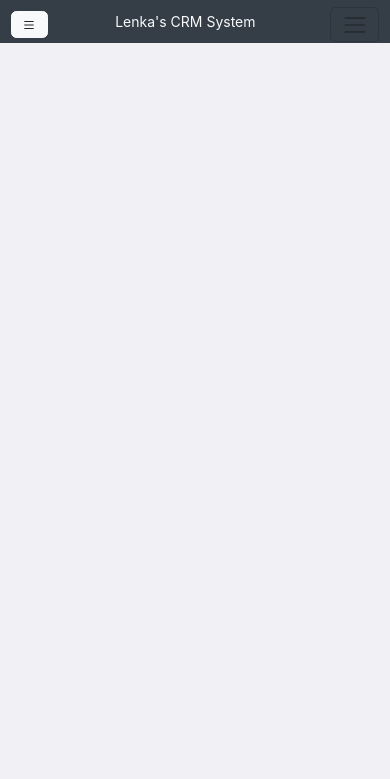
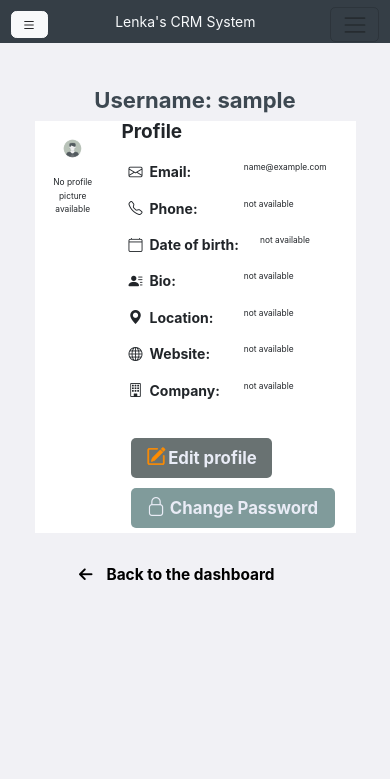
Before and after one commit to lenkamac/CrmSystem, a Django app: page /dashboard/account/ in a window 390 px wide. Shown: the top 779 px of the page. Run offline with Django 5.2, Linux system fonts and the light colour scheme; the visitor is signed in with stand-in values (Sample User, id 1); some libraries are stand-ins or nearby versions.

Commit message:
responsive account for small device

```diff
--- a/userprofile/static/userprofile/account.css
+++ b/userprofile/static/userprofile/account.css
@@ -1,6 +1,6 @@
-.container {
-   padding-top: 50px;
-    margin-left: 280px;
+#account-container {
+    width: 100%;
+    height: 100vh;
 }
 
 
@@ -22,99 +22,41 @@
 .btn-register:hover {
     background-color: #517e7e;
 }
-@media (max-width: 767px) {
-    .btn-register {
-        width: 100px;
-        font-size: 14px;
-    }
-}
 
 .span-term {
     font-size: 16px;
     padding-left: 12px;
 }
-@media (max-width: 767px) {
-    .span-term {
-        font-size: 12px;
-    }
-}
-@media (min-width: 768px) and (max-width: 1399px) {
-    .span-term {
-        font-size: 14px;
-    }
-}
-@media (min-width: 1400px) {
-    .span-term {
-        font-size: 16px;
-    }
-}
-@media (min-width: 1950px) and (max-width: 2598px) {
-    .span-term {
-        font-size: 20px;
-        padding-left: 14px;
-    }
-}
-@media (min-width: 2599px) {
-    .span-term {
-        font-size: 24px;
-        padding-left: 18px;
-    }
-}
+
 
 #id_accept_terms {
     margin-left: 140px;
 }
-@media (max-width: 767px) {
-    #id_accept_terms {
-        margin-left: 0;
-        padding-left: 0;
-    }
-}
-@media (min-width: 768px) and (max-width: 1399px) {
-    #id_accept_terms {
-        margin-left: 95px;
-    }
-}
-@media (min-width: 1400px) {
-    #id_accept_terms {
-        margin-left: 155px;
-    }
-}
-@media (min-width: 1950px) and (max-width: 2598px) {
-    #id_accept_terms {
-        margin-left: 210px;
-    }
-}
-@media (min-width: 2599px) {
-   #id_accept_terms {
-        margin-left: 320px;
-    }
-}
-
 
 .btn-account-edit {
     width: auto;
     background-color: #697272;
     color: #e9ecf6;
     font-weight: bold;
-    font-size: 18px;
+    font-size: 1rem;
     border: none;
+    border-radius: 5px;
     height: 40px;
-    border-radius: 5px;
+    text-align: center;
 }
-.btn-account-edit i {
-    padding: 0 4px;
-    margin-left: 5px;
 
-}
 .btn-account-edit a {
     font-weight: bold;
     color: #e9ecf6;
-    font-size: 18px;
-    text-align: start;
-    padding: 2px;
+    font-size: 1.2rem;
+    text-align: center;
+    padding-bottom: 3px;
     margin-bottom: 4px;
     text-decoration: none;
+}
+.bi-pencil-square {
+    color: darkorange;
+    font-size: 1rem;
 }
 
 .btn-account-password {
@@ -122,21 +64,52 @@
     background-color: #809b9b;
     color: #e9ecf6;
     font-weight: bold;
-    font-size: 18px;
+    font-size: 1.2rem;
     border: none;
     height: 40px;
     border-radius: 5px;
 }
-.btn-account-password i {
-    padding: 0 4px;
-    margin-left: 5px;
-}
 .btn-account-password a {
     font-weight: bold;
     color: #e9ecf6;
-    font-size: 18px;
+    font-size: 1.2rem;
     text-align: start;
     padding: 2px;
     margin-bottom: 4px;
     text-decoration: none;
 }
+
+@media (max-width: 575.98px) {
+    #account-container {
+        font-size: 0.6rem;
+        margin: auto;
+        width: 100%;
+        padding: 25px;
+    }
+    .btn-account-edit {
+        width: auto;
+        font-size: 0.8rem;
+        margin: 5px 10px;
+        align-items: center;
+        justify-content: center;
+        white-space: nowrap;
+        padding: 0 15px;
+    }
+    .btn-account-password {
+        width: auto;
+        font-size: 0.7rem;
+        margin: 5px 10px;
+        align-items: center;
+        justify-content: center;
+        white-space: nowrap;
+        padding: 0 15px;
+    }
+}
+@media (max-width: 768px) {
+    #account-container {
+        font-size: 0.6rem;
+        margin: auto;
+        width: 100%;
+        padding: 25px;
+    }
+}
--- a/userprofile/templates/userprofile/account.html
+++ b/userprofile/templates/userprofile/account.html
@@ -9,7 +9,7 @@
 
     {% include 'core/partials/offcanvas_menu.html' %}
 
-    <div class="container w-100 mt-4">
+    <div class="container mx-auto pt-3" id="account-container">
 
         <div class="row mx-lg-2">
             <div class="col-lg-12">
@@ -30,23 +30,23 @@
             </div>
         </div>
 
-        <div class="row mt-lg-4">
-            <div class="col-lg-12">
+        <div class="row mt-4">
+            <div class="col-12">
                 <div class="text-center">
-                    <h2>Username: <span class="username pt-lg-3">{{ request.user.username }}</span></h2>
+                    <h2 class="fw-bolder">Username: <span class="username pt-lg-3">{{ request.user.username }}</span></h2>
                 </div>
             </div>
         </div>
 
-        <div class="row mt-lg-4 mx-5 bg-white justify-content-center">
+        <div class="row py-sm-3 mt-lg-4 bg-white justify-content-center">
             <div class="col">
                 <div class="row my-lg-3 py-lg-2">
-                    <div class="col-lg-12">
+                    <div class="col-12">
                         <div class="text-center">
                             {% if user_profile.profile_pic %}
-                                <img src="{{ user_profile.profile_pic.url }}" alt="Profile picture" width="100px">
+                                <img src="{{ user_profile.profile_pic.url }}" alt="Profile picture">
                             {% else %}
-                                <img src="{% static 'images/profile.png' %}" alt="Profile picture" width="450px">
+                                <img src="{% static 'images/profile.png' %}" alt="Profile picture">
                                 <p>No profile picture available</p>
                             {% endif %}
                         </div>
@@ -57,19 +57,15 @@
                 <div class="row my-lg-3">
                     <div class="col-lg-12 mt-lg-4">
                         <div class="text-start">
-                            <h4>Profile</h4>
+                            <h4 class="fw-bold">Profile</h4>
                         </div>
                     </div>
                 </div>
-
-
-
-                <div class="row my-lg-2 py-lg-1">
-                    <div class="col-lg-5 pt-4">
-                        <i class="bi bi-envelope"></i>
-                        <span>Email:</span>
+                <div class="row my-2 py-1">
+                    <div class="col col-lg-5 fs-6 fw-bolder text-nowrap">
+                        <i class="bi bi-envelope px-2"></i>Email:
                     </div>
-                    <div class="col-lg-7 pt-4">
+                    <div class="col col-lg-7">
                         {% if user.email %}
                             {{ user.email }}
                         {% else %}
@@ -78,12 +74,11 @@
                     </div>
                 </div>
 
-                <div class="row my-lg-2 py-lg-1">
-                    <div class="col-lg-5">
-                        <i class="bi bi-telephone"></i>
-                        <span>Phone:</span>
+                <div class="row my-2 py-1">
+                    <div class="col col-lg-5 fs-6 fw-bolder text-nowrap">
+                        <i class="bi bi-telephone px-2"></i>Phone:
                     </div>
-                    <div class="col-lg-7">
+                    <div class="col col-lg-7">
                         {% if user_profile.phone_number %}
                             {{ user_profile.phone_number }}
                         {% else %}
@@ -92,12 +87,11 @@
                     </div>
                 </div>
 
-                <div class="row my-lg-2 py-lg-1">
-                    <div class="col-lg-5">
-                        <i class="bi bi-calendar4"></i>
-                        <span>Date of birth:</span>
+                <div class="row my-2 py-1">
+                    <div class="col col-lg-5 fs-6 fw-bolder text-nowrap">
+                        <i class="bi bi-calendar4 px-2"></i>Date of birth:
                     </div>
-                    <div class="col-lg-7">
+                    <div class="col col-lg-7">
                         {% if user_profile.date_of_birth %}
                             {{ user_profile.date_of_birth }}
                         {% else %}
@@ -106,12 +100,11 @@
                     </div>
                 </div>
 
-                <div class="row my-lg-2 py-lg-1">
-                    <div class="col-lg-5">
-                        <img src="{% static 'images/portfolio.png' %}" alt="Bio" width="20px">
-                        <span>Bio:</span>
+                <div class="row my-2 py-1">
+                    <div class="col col-lg-5 fs-6 fw-bolder text-nowrap">
+                        <i class="bi bi-person-lines-fill px-2"></i>Bio:
                     </div>
-                    <div class="col-lg-7">
+                    <div class="col col-lg-7">
                         {% if user_profile.bio %}
                             {{ user_profile.bio }}
                         {% else %}
@@ -120,12 +113,11 @@
                     </div>
                 </div>
 
-                <div class="row my-lg-2 py-lg-1">
-                    <div class="col-lg-5">
-                        <i class="bi bi-geo-alt-fill"></i>
-                        <span>Location:</span>
+                <div class="row my-2 py-1">
+                    <div class="col col-lg-5 fs-6 fw-bolder text-nowrap">
+                        <i class="bi bi-geo-alt-fill px-2"></i>Location:
                     </div>
-                    <div class="col-lg-7">
+                    <div class="col col-lg-7">
                         {% if user_profile.location %}
                             {{ user_profile.location }}
                         {% else %}
@@ -134,12 +126,11 @@
                     </div>
                 </div>
 
-                <div class="row my-lg-2 py-lg-1">
-                    <div class="col-lg-5">
-                        <i class="bi bi-globe"></i>
-                        <span>Website:</span>
+                <div class="row my-2 py-1">
+                    <div class="col col-lg-5 fs-6 fw-bolder text-nowrap">
+                        <i class="bi bi-globe px-2"></i>Website:
                     </div>
-                    <div class="col-lg-7">
+                    <div class="col col-lg-7">
                         {% if user_profile.website %}
                             {{ user_profile.website }}
                         {% else %}
@@ -148,12 +139,11 @@
                     </div>
                 </div>
 
-                <div class="row my-lg-2 py-lg-1">
-                    <div class="col-lg-5">
-                        <i class="bi bi-building"></i>
-                        <span>Company:</span>
+                <div class="row my-2 py-1">
+                    <div class="col col-lg-5 fs-6 fw-bolder text-nowrap">
+                        <i class="bi bi-building px-2"></i>Company:
                     </div>
-                    <div class="col-lg-7">
+                    <div class="col col-lg-7">
                         {% if user_profile.company %}
                             {{ user_profile.company }}
                         {% else %}
@@ -161,14 +151,15 @@
                         {% endif %}
                     </div>
                 </div>
+
                 <div class="row my-lg-2 py-lg-1 mt-lg-4 pt-4">
-                    <div class="col-12">
-                        <div class="text-start">
-                            <button class="btn-account-edit mx-lg-2">
+                    <div class="col-12 pt-lg-3">
+                        <div class="text-lg-start">
+                            <button class="btn btn-account-edit mx-lg-2">
                                 <i class="bi bi-pencil-square fs-4"></i>
                                 <a href="{% url 'userprofile:edit-profile' %}">Edit profile</a>
                             </button>
-                            <button class="btn-account-password">
+                            <button class="btn btn-account-password mx-lg-2">
                                 <i class="bi bi-lock fs-4"></i>
                                 <a href="{% url 'userprofile:change-password' %}">Change Password</a>
                             </button>
```
